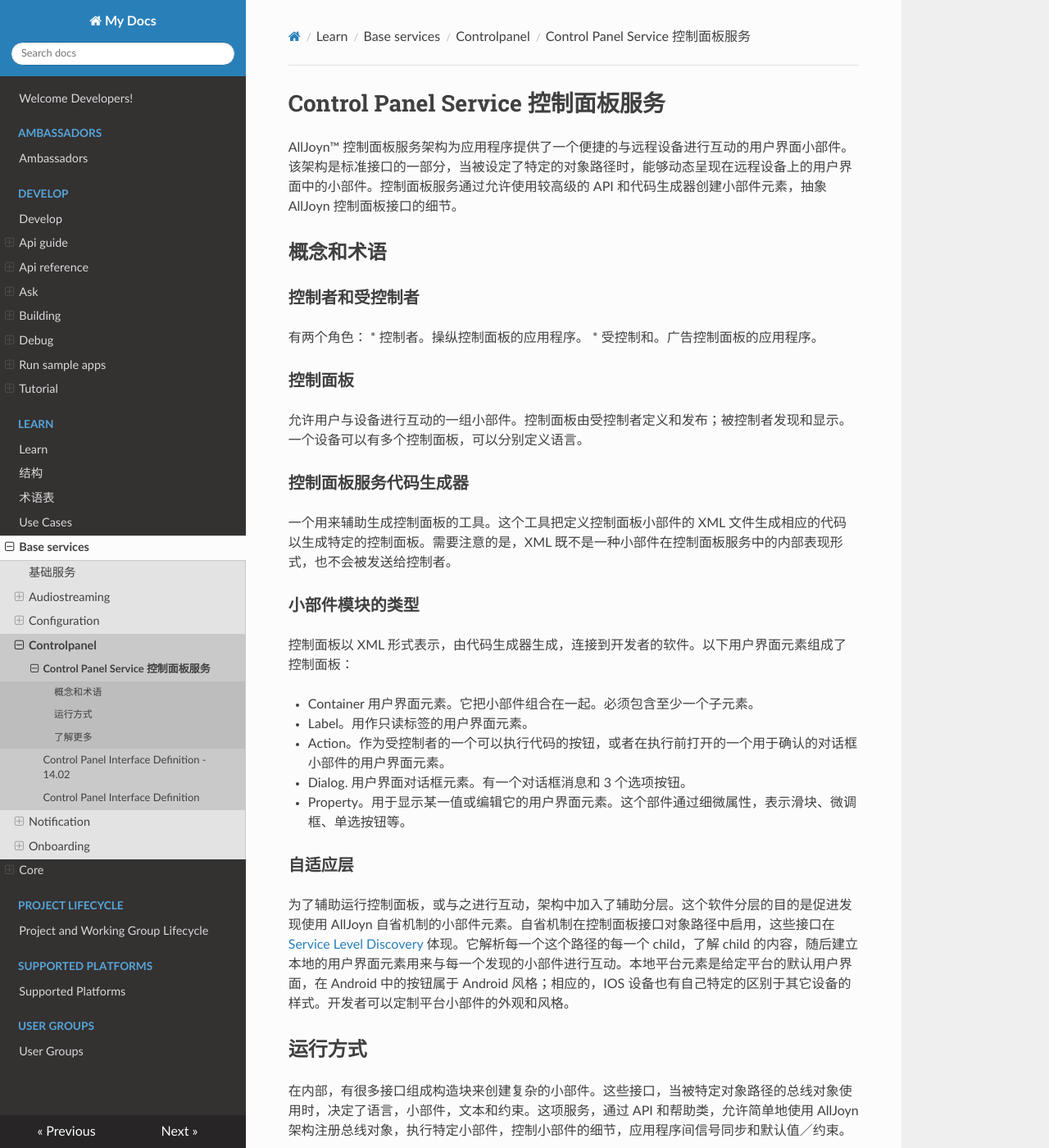
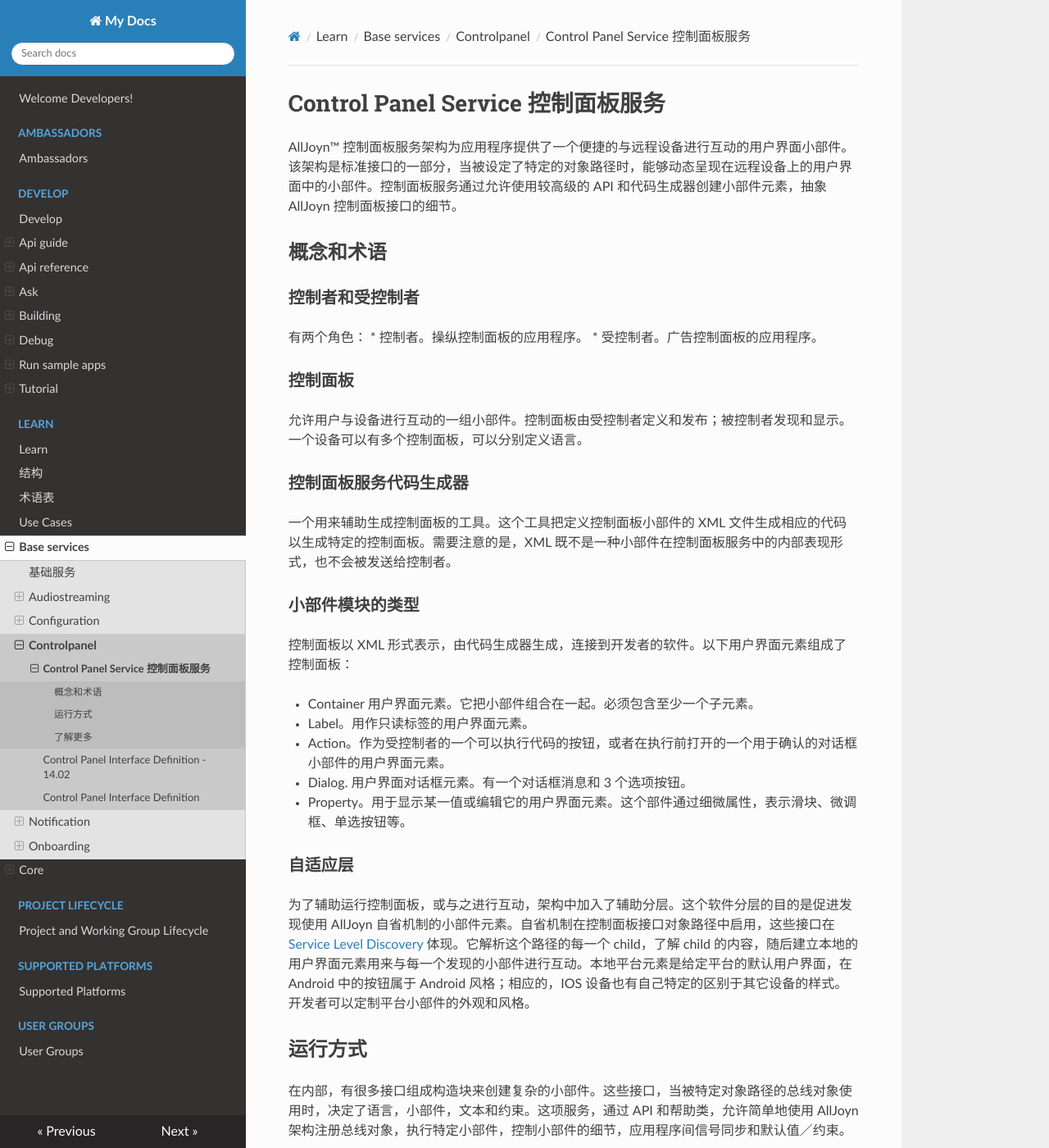
Before and after one commit to smart-conn/alljoyn-zh, an MkDocs documentation site: the page built from docs/learn/base-services/controlpanel/index.md, in a window 1280 px wide and 1400 px high. Shown: the whole window at 82% size. Built offline with MkDocs 1.6.1, drawn with Linux system fonts in a browser that asks for light colours; nearby versions of some CDN libraries.

Commit message:
Update index.md

```diff
--- a/docs/learn/base-services/controlpanel/index.md
+++ b/docs/learn/base-services/controlpanel/index.md
@@ -8,7 +8,7 @@ AllJoyn&trade; 控制面板服务架构为应用程序提供了一个便捷的
 
 有两个角色：
 * 控制者。操纵控制面板的应用程序。
-* 受控制和。广告控制面板的应用程序。
+* 受控制者。广告控制面板的应用程序。
 
 ### 控制面板
 
@@ -30,7 +30,7 @@ AllJoyn&trade; 控制面板服务架构为应用程序提供了一个便捷的
 
 ### 自适应层
 
-为了辅助运行控制面板，或与之进行互动，架构中加入了辅助分层。这个软件分层的目的是促进发现使用 AllJoyn 自省机制的小部件元素。自省机制在控制面板接口对象路径中启用，这些接口在 [Service Level Discovery][about] 体现。它解析每一个这个路径的每一个 child，了解 child 的内容，随后建立本地的用户界面元素用来与每一个发现的小部件进行互动。本地平台元素是给定平台的默认用户界面，在 Android 中的按钮属于 Android 风格；相应的，IOS 设备也有自己特定的区别于其它设备的样式。开发者可以定制平台小部件的外观和风格。
+为了辅助运行控制面板，或与之进行互动，架构中加入了辅助分层。这个软件分层的目的是促进发现使用 AllJoyn 自省机制的小部件元素。自省机制在控制面板接口对象路径中启用，这些接口在 [Service Level Discovery][about] 体现。它解析这个路径的每一个 child，了解 child 的内容，随后建立本地的用户界面元素用来与每一个发现的小部件进行互动。本地平台元素是给定平台的默认用户界面，在 Android 中的按钮属于 Android 风格；相应的，IOS 设备也有自己特定的区别于其它设备的样式。开发者可以定制平台小部件的外观和风格。
 
 ## 运行方式
 
```
